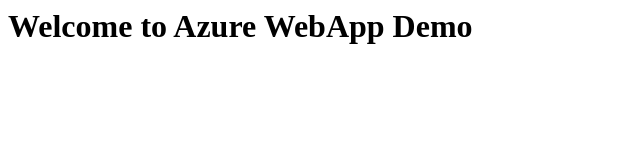
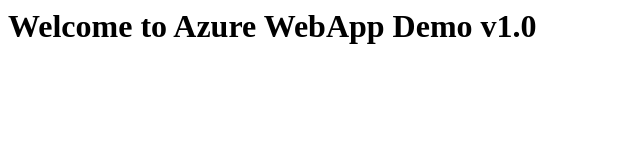
Before and after one commit to ankittyagi20/azure-training, a plain HTML site: page index.html in a window 1280 px wide. Shown: the full height of the page, 0-640 px from the left. Drawn offline with Linux system fonts and the light colour scheme.

Commit message:
index page

```diff
--- a/index.html
+++ b/index.html
@@ -3,7 +3,7 @@
 Azure Demo
 </title>
 <body>
-<h1> Welcome to Azure WebApp Demo </h1>
+<h1> Welcome to Azure WebApp Demo v1.0</h1>
 </body>
 
 </html>
```
